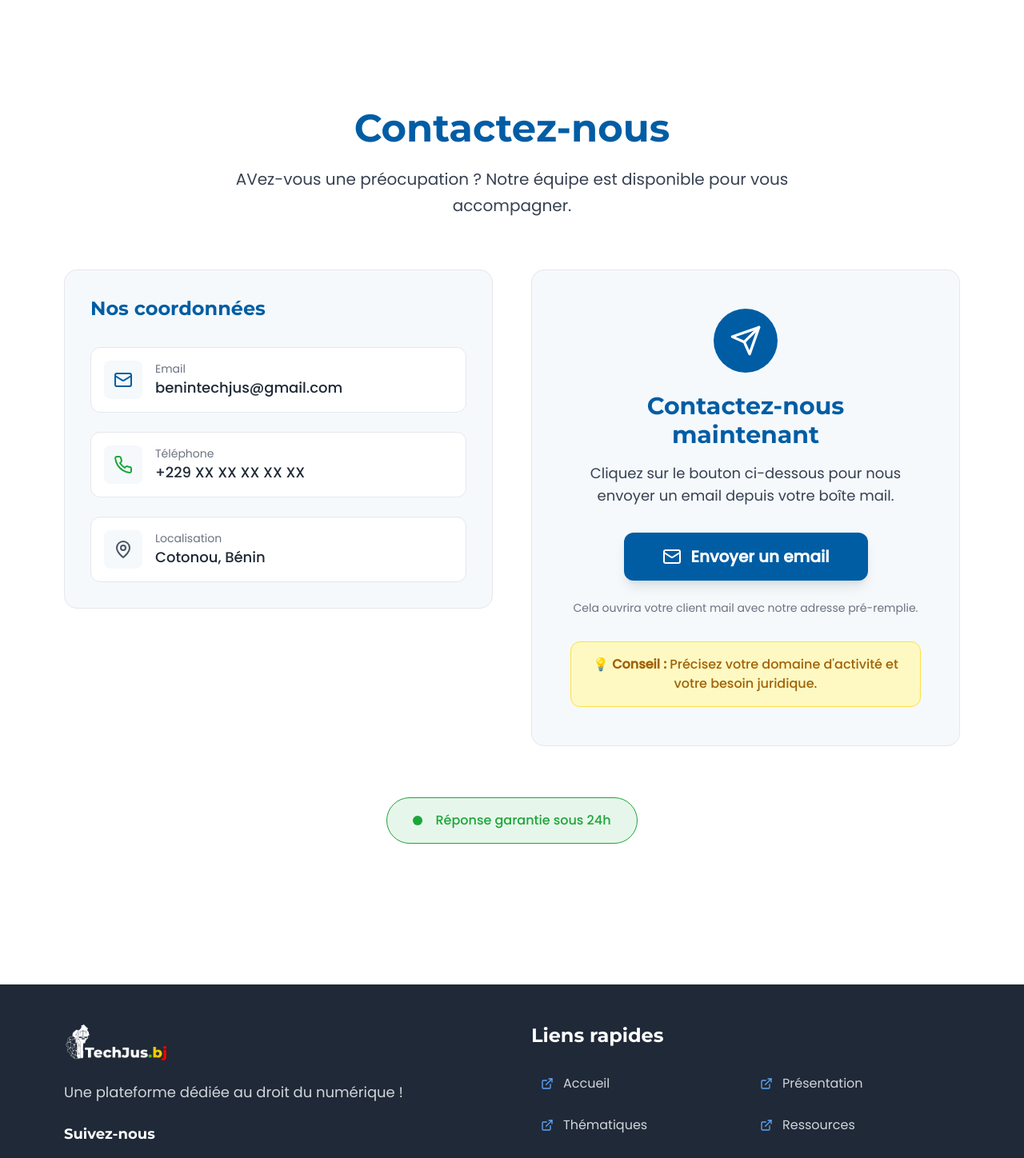
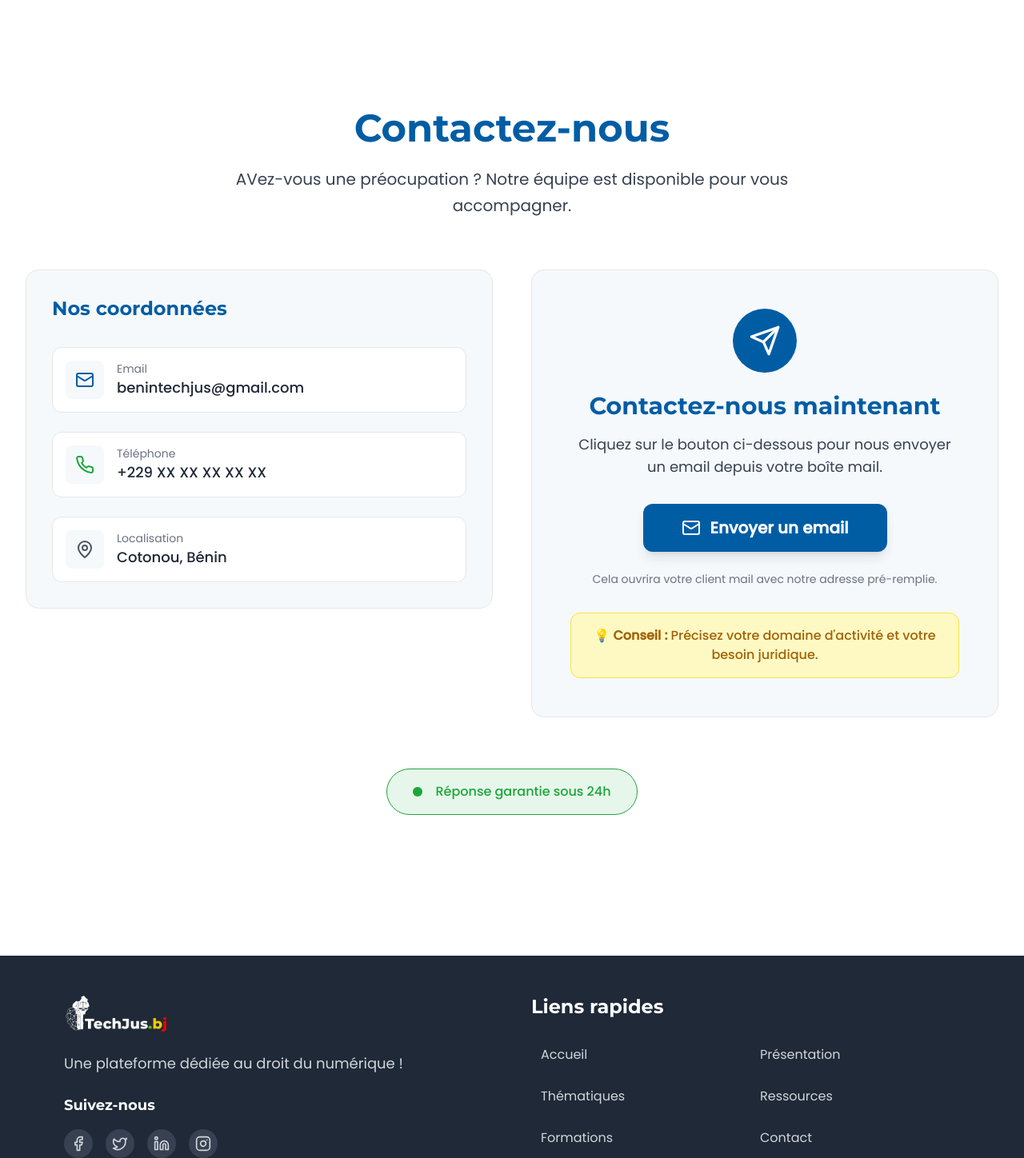
Before and after one commit to ApollosADS/techjus_bj, a React (Vite) app: page /contact in a window 1280 px wide. Shown: the part 120-1568 px from the top of the page at 80% size. Built offline with nearby package versions, Linux system fonts and the light colour scheme.

Commit message:
Header et Footer, Marge d'affichage mobile

```diff
--- a/src/components/ContactForm.tsx
+++ b/src/components/ContactForm.tsx
@@ -25,7 +25,9 @@ const ContactSection: React.FC = () => {
 
   return (
     <section id="contact" className="py-20 bg-white">
-      <div className="max-w-6xl mx-auto px-4">
+      {/* Container principal avec marges uniformes */}
+      <div className="w-full px-4 md:px-6 lg:px-8">
+        <div className="max-w-7xl mx-auto">
           <div className="text-center mb-16">
             <h2 className="text-4xl md:text-5xl font-heading font-bold text-techjus-blue mb-6">
               Contactez-nous
@@ -101,6 +103,7 @@ const ContactSection: React.FC = () => {
             </div>
           </div>
         </div>
+      </div>
     </section>
   );
 };
--- a/src/components/Footer.tsx
+++ b/src/components/Footer.tsx
@@ -1,6 +1,6 @@
 import React from 'react';
 import { Link } from 'react-router-dom';
-import { ExternalLink, Facebook, Twitter, Linkedin, Instagram } from 'lucide-react';
+import { Facebook, Twitter, Linkedin, Instagram } from 'lucide-react';
 
 const SocialLinks: React.FC<{ className?: string }> = ({ className = '' }) => {
   const socialLinks = [
@@ -72,17 +72,15 @@ const Footer: React.FC = () => {
                   {link.url.startsWith('#') ? (
                     <a
                       href={link.url}
-                      className="text-gray-300 hover:text-yellow-400 transition-colors duration-200 flex items-center py-2 px-3 rounded-lg hover:bg-gray-700"
+                      className="text-gray-300 hover:text-yellow-400 transition-colors duration-200 block py-2 px-3 rounded-lg hover:bg-gray-700"
                     >
-                      <ExternalLink size={16} className="mr-3 text-blue-400" />
                       {link.text}
                     </a>
                   ) : (
                     <Link
                       to={link.url}
-                      className="text-gray-300 hover:text-yellow-400 transition-colors duration-200 flex items-center py-2 px-3 rounded-lg hover:bg-gray-700"
+                      className="text-gray-300 hover:text-yellow-400 transition-colors duration-200 block py-2 px-3 rounded-lg hover:bg-gray-700"
                     >
-                      <ExternalLink size={16} className="mr-3 text-blue-400" />
                       {link.text}
                     </Link>
                   )}
--- a/src/components/FoundersSection.tsx
+++ b/src/components/FoundersSection.tsx
@@ -40,8 +40,9 @@ const FoundersSection: React.FC = () => {
 
   return (
     <section id="founders" className="section bg-techjus-light">
-      {/* Container avec bordures réduites */}
-      <div className="w-full px-2 md:px-4 lg:px-6">
+      {/* Container principal avec marges uniformes */}
+      <div className="w-full px-4 md:px-6 lg:px-8 py-20">
+        <div className="max-w-7xl mx-auto">
           <div className="text-center mb-16">
             <h2 className="text-3xl md:text-4xl font-bold mb-4">Découvrez notre équipe</h2>
           </div>
@@ -59,6 +60,7 @@ const FoundersSection: React.FC = () => {
                   />
                 </div>
               ))}
+            </div>
           </div>
         </div>
       </div>
--- a/src/components/Header.tsx
+++ b/src/components/Header.tsx
@@ -1,6 +1,6 @@
 import React, { useState, useEffect } from 'react';
 import { NavLink } from 'react-router-dom';
-import { Menu, X, ExternalLink, Facebook, Twitter, Linkedin, Instagram } from 'lucide-react';
+import { Menu, X, Facebook, Twitter, Linkedin, Instagram } from 'lucide-react';
 
 const Header: React.FC = () => {
   const [isMenuOpen, setIsMenuOpen] = useState(false);
@@ -130,7 +130,6 @@ const Header: React.FC = () => {
                   className={mobileNavLinkClasses}
                   onClick={closeMenu}
                 >
-                  <ExternalLink size={18} className="mr-4 text-blue-400 flex-shrink-0" />
                   <span className="text-lg">Accueil</span>
                 </NavLink>
                 <NavLink
@@ -138,7 +137,6 @@ const Header: React.FC = () => {
                   className={mobileNavLinkClasses}
                   onClick={closeMenu}
                 >
-                  <ExternalLink size={18} className="mr-4 text-blue-400 flex-shrink-0" />
                   <span className="text-lg">Présentation</span>
                 </NavLink>
                 <NavLink
@@ -146,7 +144,6 @@ const Header: React.FC = () => {
                   className={mobileNavLinkClasses}
                   onClick={closeMenu}
                 >
-                  <ExternalLink size={18} className="mr-4 text-blue-400 flex-shrink-0" />
                   <span className="text-lg">Thématiques</span>
                 </NavLink>
                 <NavLink
@@ -154,7 +151,6 @@ const Header: React.FC = () => {
                   className={mobileNavLinkClasses}
                   onClick={closeMenu}
                 >
-                  <ExternalLink size={18} className="mr-4 text-blue-400 flex-shrink-0" />
                   <span className="text-lg">Ressources</span>
                 </NavLink>
                 <NavLink
@@ -162,7 +158,6 @@ const Header: React.FC = () => {
                   className={mobileNavLinkClasses}
                   onClick={closeMenu}
                 >
-                  <ExternalLink size={18} className="mr-4 text-blue-400 flex-shrink-0" />
                   <span className="text-lg">Formations</span>
                 </NavLink>
                 <NavLink
@@ -170,7 +165,6 @@ const Header: React.FC = () => {
                   className={mobileNavLinkClasses}
                   onClick={closeMenu}
                 >
-                  <ExternalLink size={18} className="mr-4 text-blue-400 flex-shrink-0" />
                   <span className="text-lg">Contacts</span>
                 </NavLink>
               </div>
--- a/src/components/HeroSection.tsx
+++ b/src/components/HeroSection.tsx
@@ -31,7 +31,9 @@ const HeroSection: React.FC = () => {
 
   return (
     <section className="relative bg-gradient-to-b from-techjus-light to-white min-h-screen flex items-center">
-      <div className="container-custom py-20 grid md:grid-cols-2 gap-12 items-center">
+      {/* Container principal avec marges uniformes */}
+      <div className="w-full px-4 md:px-6 lg:px-8 py-20">
+        <div className="max-w-7xl mx-auto grid md:grid-cols-2 gap-12 items-center">
           <div>
             <h1 className="text-4xl md:text-5xl lg:text-6xl font-bold mb-6 text-techjus-blue">
               Faire du droit du numérique, <span className="text-techjus-bleu">un levier d'excellence</span>
@@ -104,6 +106,7 @@ const HeroSection: React.FC = () => {
             </div>
           </div>
         </div>
+      </div>
 
       <button
         onClick={scrollToAbout}
@@ -113,7 +116,7 @@ const HeroSection: React.FC = () => {
         <ChevronDown size={36} />
       </button>
 
-      {/* Modal */}
+      {/* Modal avec marges uniformes */}
       {showModal && (
         <div className="fixed inset-0 bg-black bg-opacity-60 z-50 flex items-center justify-center px-4">
           <div className="bg-white rounded-2xl shadow-2xl p-8 md:p-10 max-w-2xl w-full text-center relative">
--- a/src/pages/Contact.tsx
+++ b/src/pages/Contact.tsx
@@ -1,13 +1,19 @@
 import React from 'react';
+
+// Components
 import Header from '../components/Header';
 import ContactForm from '../components/ContactForm';
 import Footer from '../components/Footer';
+
 const Contact: React.FC = () => {
   return (
     <>
       <Header />
-      <main className="pt-24"> {/* Ajustement de l'espace pour le header fixe */}
+
+      <main className="pt-24"> {/* Ajustement pour le header fixe */}
         <ContactForm />
+
+        {/* Conteneur pour le footer avec espacement supplémentaire */}
         <div className="pt-24">
           <Footer />
         </div>
```
Lines whose indentation alone changed are shown as unchanged.
